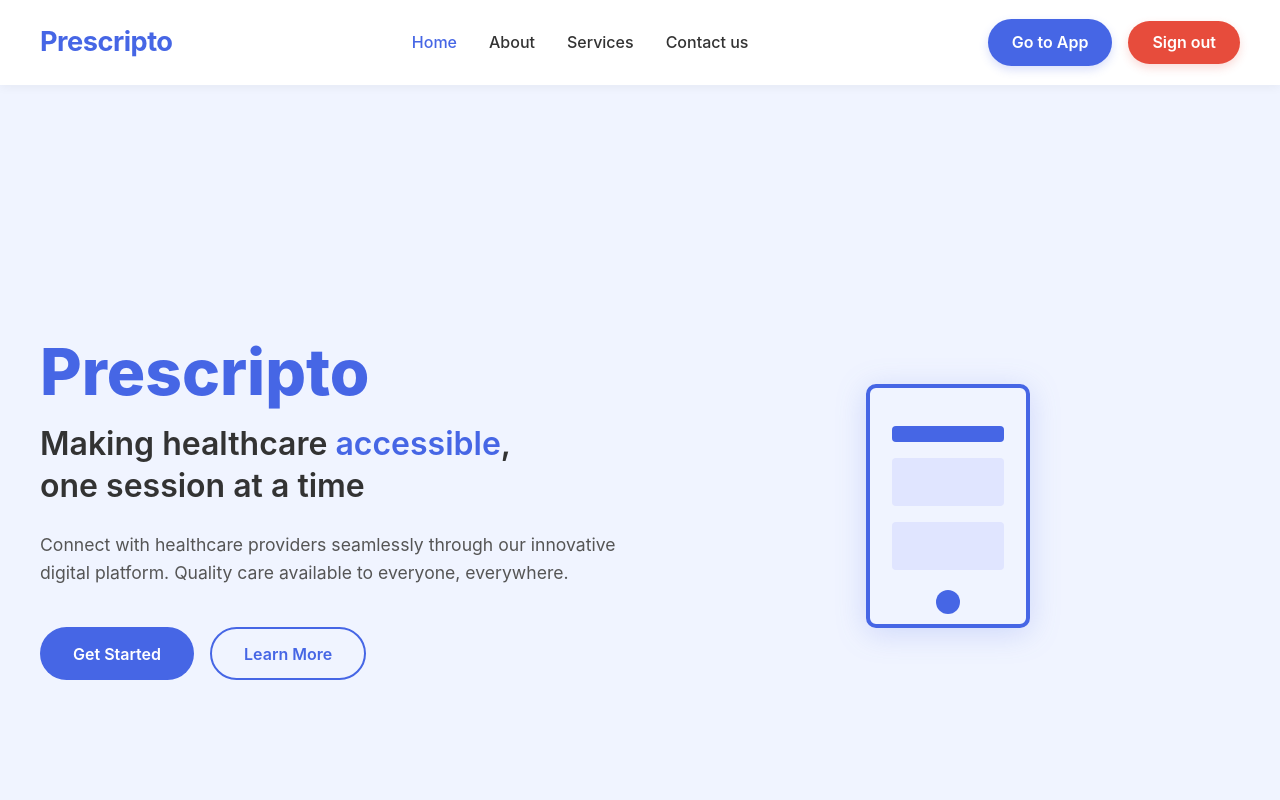
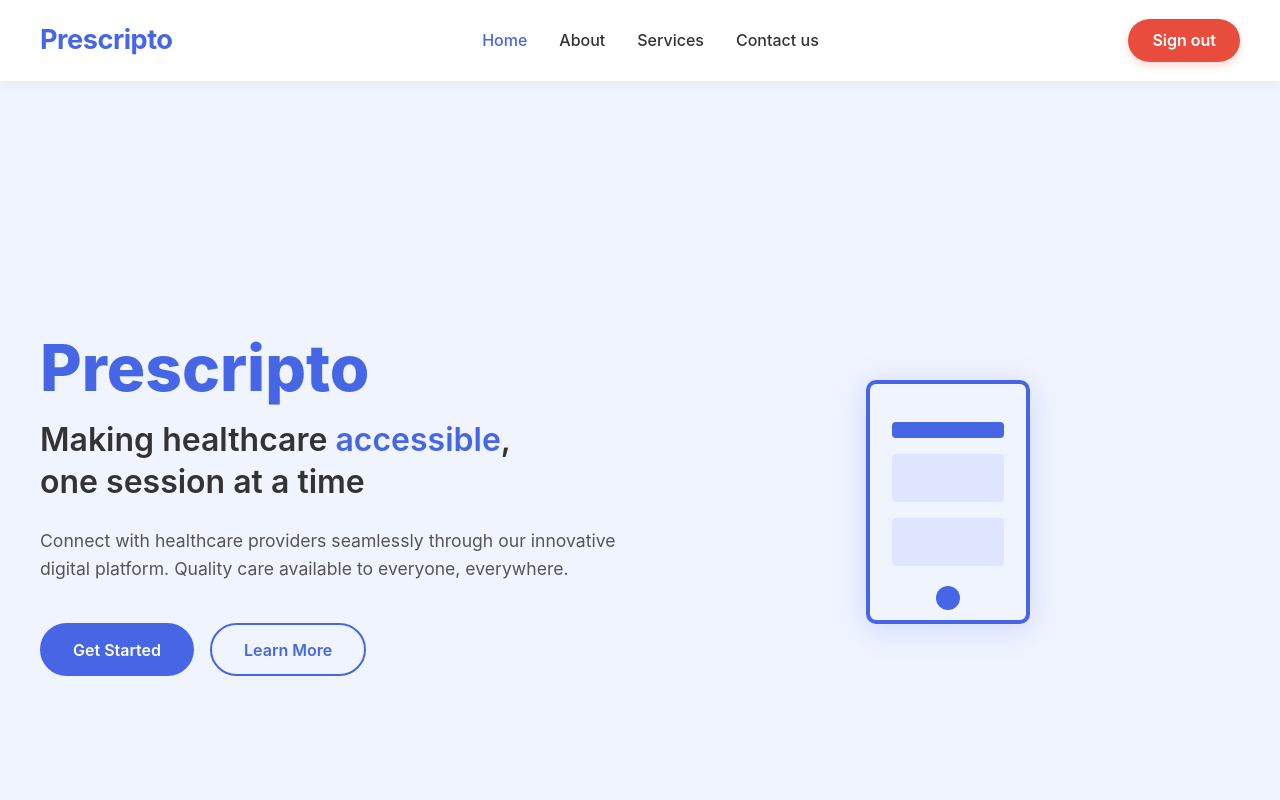
Before and after one commit to siddiskid/AIHack, a React (Vite) app in the folder sidd/: page / in a window 1280 px wide. Shown: the top 800 px of the page. Built offline with nearby package versions, Linux system fonts and the light colour scheme; no server answers; sample sign-in values are in the browser's storage.

Commit message:
Remove Go to App button from navigation

```diff
--- a/sidd/src/components/Home.jsx
+++ b/sidd/src/components/Home.jsx
@@ -29,10 +29,7 @@ const Home = ({ isAuthenticated, onSignOut }) => {
                 </div>
                 <div className="nav-button">
                     {isAuthenticated ? (
-                        <>
-                            <Link to="/app" className="get-started-btn">Go to App</Link>
-                            <button onClick={onSignOut} className="sign-out-btn">Sign out</button>
-                        </>
+                        <button onClick={onSignOut} className="sign-out-btn">Sign out</button>
                     ) : (
                         <Link to="/auth" className="get-started-btn">Get started</Link>
                     )}
--- a/sidd/src/components/Services.jsx
+++ b/sidd/src/components/Services.jsx
@@ -29,10 +29,7 @@ const Services = ({ isAuthenticated, onSignOut }) => {
                 </div>
                 <div className="nav-button">
                     {isAuthenticated ? (
-                        <>
-                            <Link to="/app" className="get-started-btn">Go to App</Link>
-                            <button onClick={onSignOut} className="sign-out-btn">Sign out</button>
-                        </>
+                        <button onClick={onSignOut} className="sign-out-btn">Sign out</button>
                     ) : (
                         <Link to="/auth" className="get-started-btn">Get started</Link>
                     )}
```
